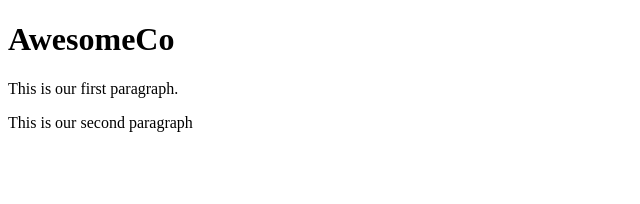
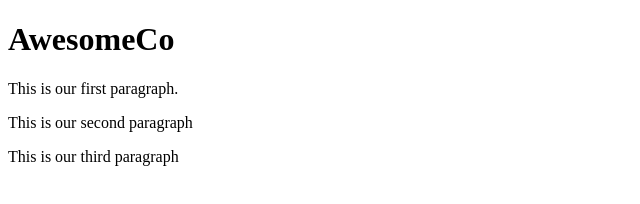
Before and after one commit to cschmidt7602/awesomeco_website_git_demo, a plain HTML site: page index.html in a window 1280 px wide. Shown: the whole page, without its empty margins (0-640 px from the left). Drawn offline with Linux system fonts and the light colour scheme.

Commit message:
add third paragraph to index page

```diff
--- a/index.html
+++ b/index.html
@@ -8,5 +8,6 @@
     <h1>AwesomeCo</h1>
     <p>This is our first paragraph.</p>
     <p>This is our second paragraph</p>
+    <p>This is our third paragraph</p>
   </body>
 </html>
```
